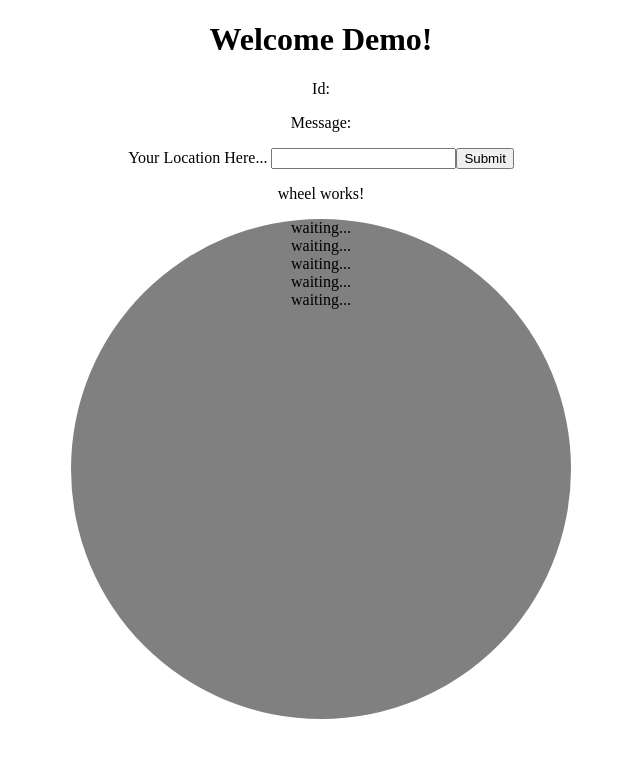
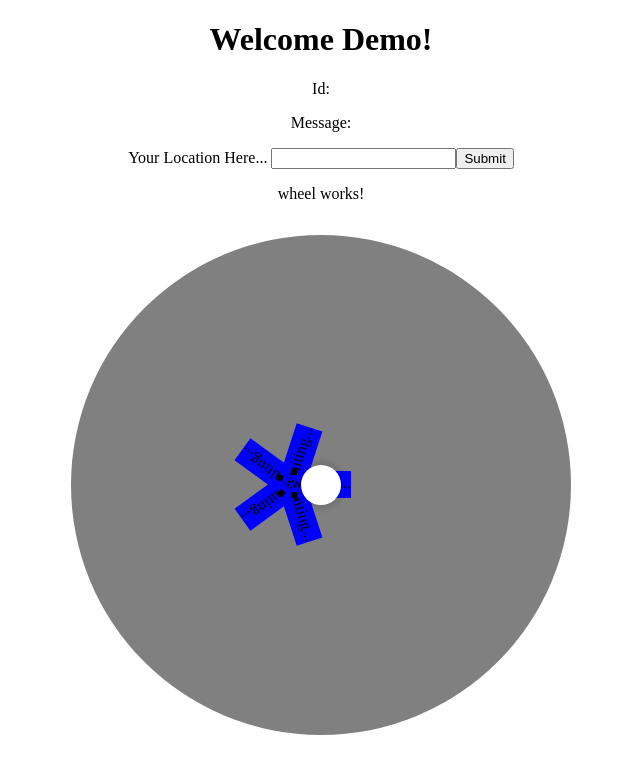
Before and after one commit to geistnine/orderout, an Angular app: page / in a window 1280 px wide. Shown: the top 774 px of the page, without its empty margins (319-959 px from the left). Built offline with nearby package versions, Linux system fonts and the light colour scheme; no server answers.

Commit message:
added centerpiece to wheel and rotation on options

```diff
--- a/src/app/wheel/wheel.component.html
+++ b/src/app/wheel/wheel.component.html
@@ -1,11 +1,11 @@
 <div class="componentcontainer">
   <p>wheel works!</p>
   <div class="wheelcontainer">
-    <div class="option"><span>waiting...</span></div>
-    <div class="option"><span>waiting...</span></div>
-    <div class="option"><span>waiting...</span></div>
-    <div class="option"><span>waiting...</span></div>
-    <div class="option"><span>waiting...</span></div>
+    <div class="option"><span class="label" id="o1">waiting...</span></div>
+    <div class="option"><span class="label" id="o1">waiting...</span></div>
+    <div class="option"><span class="label" id="o1">waiting...</span></div>
+    <div class="option"><span class="label" id="o1">waiting...</span></div>
+    <div class="option"><span class="label" id="o1">waiting...</span></div>
   </div>
 
 </div>
--- a/src/app/wheel/wheel.component.scss
+++ b/src/app/wheel/wheel.component.scss
@@ -1,12 +1,73 @@
 .componentcontainer {
+  margin: 0;
+}
+
+$diameter: 500px;
+$numberOfSlices: 5;
+$radius: ($diameter / 2);
+$circumfrance: (6.283185307 * $radius);
+$sliceHeight: ($circumfrance / $numberOfSlices);
+$sliceOffset: ($sliceHeight / 2);
+$sliceColor: #095B8D;
+$rotation: 360deg / $numberOfSlices;
+
+.wheelcontainer {
   display: flex;
-  flex-direction: column  ;
   justify-content: center;
   align-items: center;
-}
-.wheelcontainer {
   width: 500px;
   height: 500px;
-  border-radius: 50%;
+  border-radius: 100%;
   background-color: gray;
+  position: relative;
+  margin: 2rem auto;
+  &:before {
+		content: '';
+		text-align: center;
+		display: block;
+		line-height: 60px;
+		position: absolute;
+		height: 40px;
+		width: 40px;
+		background: white;
+		box-shadow: 0 0 5px 5px rgba(#000, .1);
+		top: 50%;
+		left: 50%;
+		margin-top: -20px;
+		margin-left: -20px;
+		border-radius: 100%;
+		z-index: 200;
+	}
 }
+.option {
+  transform-origin: left center;
+  background-color: blue;
+  position: absolute;
+  z-index: 150;
+  &:before,
+  &:after {
+    content: "";
+    display: block;
+    width: 0;
+    height: 0;
+    border-style: solid;
+  }
+  &::before {
+    margin-bottom: -1px;
+    margin-top: -2px;
+
+  }
+  &:nth-child(1) { transform: rotate($rotation);};
+  &:nth-child(2) { transform: rotate($rotation * 2);}
+  &:nth-child(3) { transform: rotate($rotation * 3);}
+  &:nth-child(4) { transform: rotate($rotation * 4);}
+  &:nth-child(5) { transform: rotate($rotation * 5);}
+}
+/*
+#o1 { transform: rotate($rotation);}
+#o2 { transform: rotate($rotation * 2);}
+
+#o3 { transform: rotate($rotation * 3);}
+#o4 { transform: rotate($rotation * 4);}
+#o5 { transform: rotate($rotation * 5);}
+*/
```
